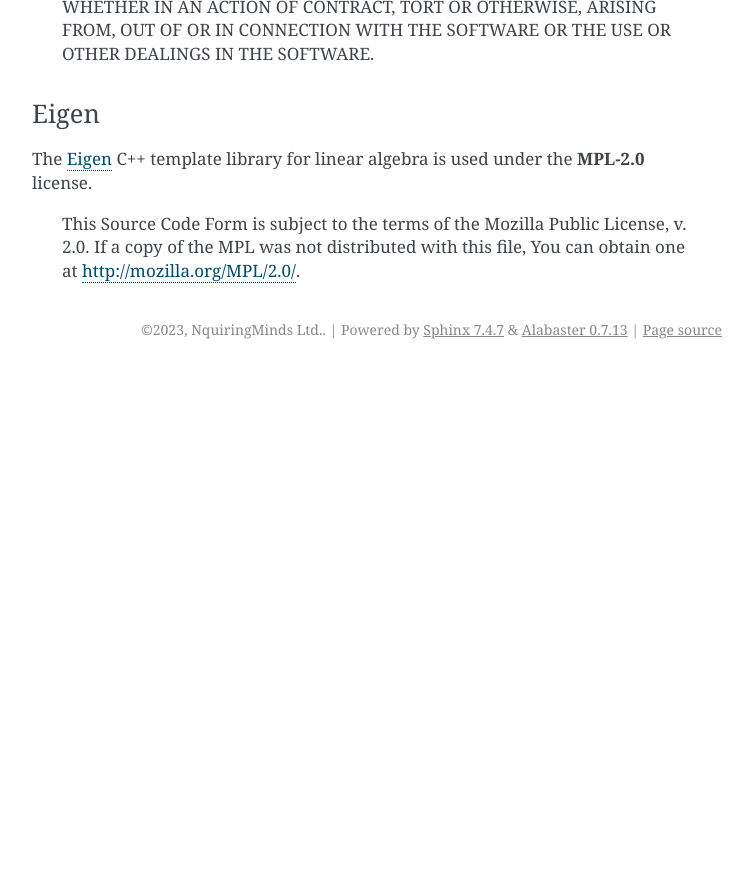
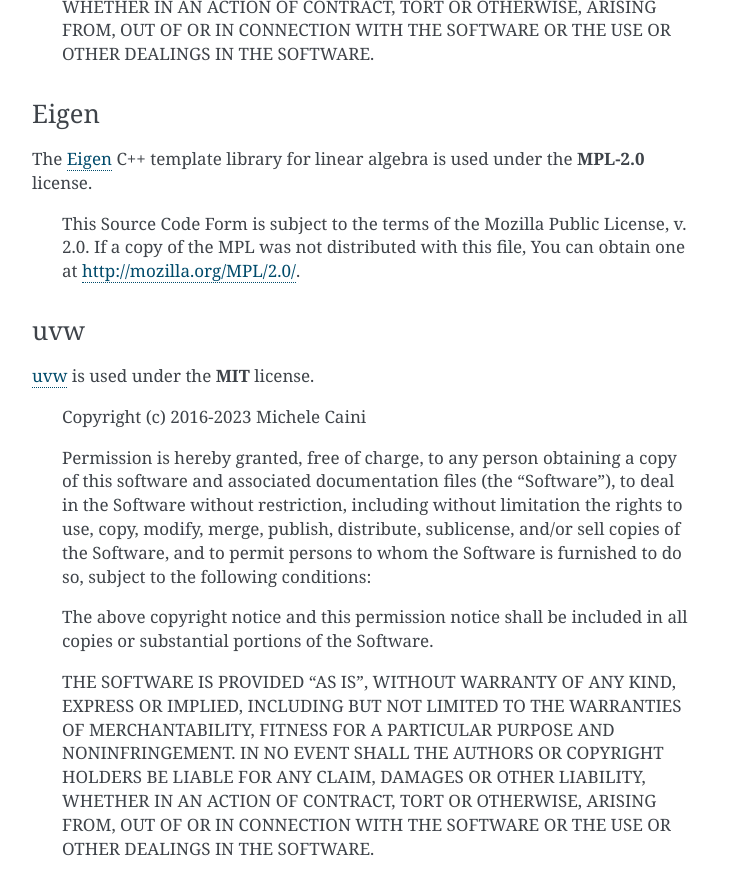
Before and after one commit to nqminds/nqm-irimager, a Sphinx documentation site: the page built from docs/licenses.rst, in a window 1280 px wide and 900 px high, scrolled down 2556 px. Shown: the top 895 px of the window, without its empty margins (388-1141 px from the left). Built offline with Sphinx 7.4.7, drawn with Linux system fonts in a browser that asks for light colours; before the commit the page ends 2925 px from its top, so only the background shows below that.

Commit message:
build: add uvw library
Add the [uvw][] library to handle convert IRImager logs to C++
callbacks.

[uvw]: https://github.com/skypjack/uvw

```diff
--- a/CMakeLists.txt
+++ b/CMakeLists.txt
@@ -34,6 +34,7 @@
 CPMGetPackage(spdlog)
 CPMGetPackage(propagate_const)
 CPMGetPackage(eigen)
+CPMGetPackage(uvw)
 
 find_package(Python REQUIRED COMPONENTS Interpreter Development.Module)
 find_package(pybind11 CONFIG REQUIRED)
--- a/docs/licenses.rst
+++ b/docs/licenses.rst
@@ -124,3 +124,30 @@
   This Source Code Form is subject to the terms of the
   Mozilla Public License, v. 2.0. If a copy of the MPL was not distributed with
   this file, You can obtain one at http://mozilla.org/MPL/2.0/.
+
+uvw
+---
+
+`uvw`_ is used under the **MIT** license.
+
+.. _uvw: https://github.com/skypjack/uvw
+
+  Copyright (c) 2016-2023 Michele Caini
+
+  Permission is hereby granted, free of charge, to any person obtaining a copy
+  of this software and associated documentation files (the "Software"), to deal
+  in the Software without restriction, including without limitation the rights
+  to use, copy, modify, merge, publish, distribute, sublicense, and/or sell
+  copies of the Software, and to permit persons to whom the Software is
+  furnished to do so, subject to the following conditions:
+
+  The above copyright notice and this permission notice shall be included in
+  all copies or substantial portions of the Software.
+
+  THE SOFTWARE IS PROVIDED "AS IS", WITHOUT WARRANTY OF ANY KIND, EXPRESS OR
+  IMPLIED, INCLUDING BUT NOT LIMITED TO THE WARRANTIES OF MERCHANTABILITY,
+  FITNESS FOR A PARTICULAR PURPOSE AND NONINFRINGEMENT. IN NO EVENT SHALL THE
+  AUTHORS OR COPYRIGHT HOLDERS BE LIABLE FOR ANY CLAIM, DAMAGES OR OTHER
+  LIABILITY, WHETHER IN AN ACTION OF CONTRACT, TORT OR OTHERWISE, ARISING FROM,
+  OUT OF OR IN CONNECTION WITH THE SOFTWARE OR THE USE OR OTHER DEALINGS IN THE
+  SOFTWARE.
```
Also changed, not shown: 1 other file.
